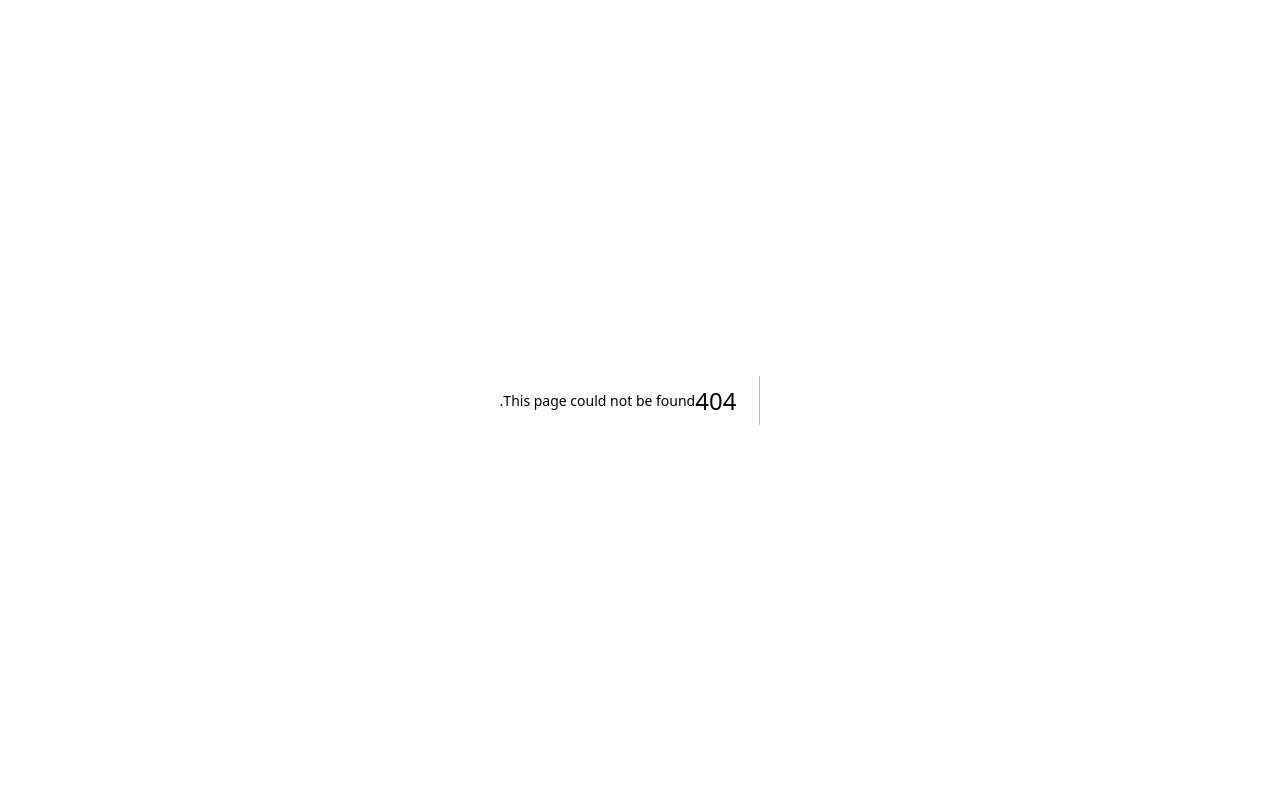
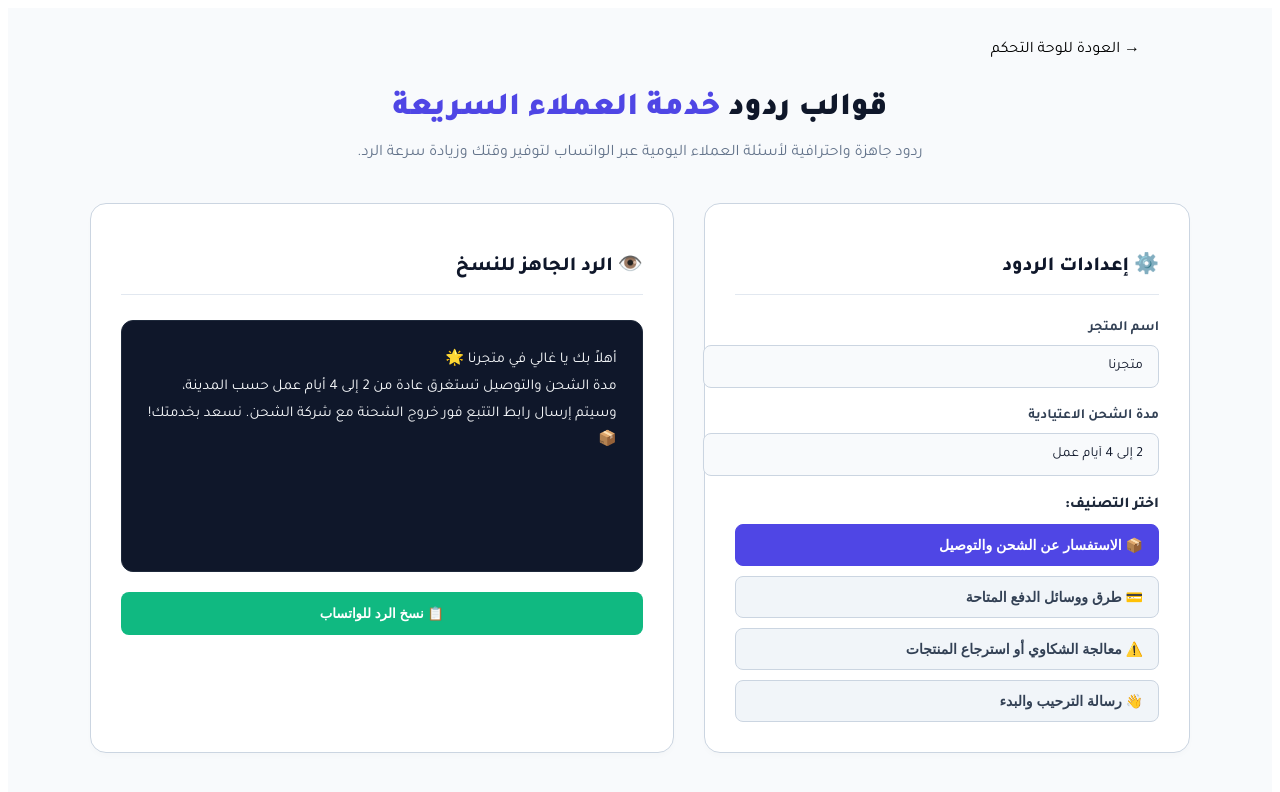
Before and after one commit to engaziasa-lang/engazia-app, a Next.js app: page /hub/support in a window 1280 px wide. Before the commit this address had no page. Shown: the top 792 px of the page. Built offline with nearby package versions, Linux system fonts and the light colour scheme.

Commit message:
Create page.tsx

```diff
--- /dev/null
+++ b/app/hub/support/page.tsx
@@ -0,0 +1,131 @@
+'use client';
+
+import React, { useState } from 'react';
+import Link from 'next/link';
+
+export default function SupportTemplatesTool() {
+  const [storeName, setStoreName] = useState('متجرنا');
+  const [shippingDays, setShippingDays] = useState('2 إلى 4 أيام عمل');
+  const [selectedCategory, setSelectedCategory] = useState<'shipping' | 'payment' | 'issues' | 'greeting'>('shipping');
+
+  const templates = {
+    shipping: `أهلاً بك يا غالي في ${storeName} 🌟
+مدة الشحن والتوصيل تستغرق عادة من ${shippingDays} حسب المدينة، وسيتم إرسال رابط التتبع فور خروج الشحنة مع شركة الشحن. نسعد بخدمتك! 📦`,
+
+    payment: `حياك الله! 💳
+نعم، نوفر وسائل دفع متعددة وآمنة بالكامل:
+- شبكة مدى Mada
+- بطاقات ائتمانية (فيزا / ماستركارد)
+- خدمة الدفع على دفعات (تابي / تمارا)
+- والدفع عند الاستلام (حسب المنطقة).`,
+
+    issues: `نعتذر منك جداً عن هذا الإشكال وصادق الحرص على رضاتك 🤍
+الرجاء تزويدنا برقم الطلب وتصوير المشكلة أو المنتج، وفريق الدعم سيعالج طلبك ويقوم بالتعويض أو الاستبدال فوراً خلال ساعات.`,
+
+    greeting: `أهلاً بك في ${storeName}، كيف يمكننا مساعدتك اليوم؟ نسعد بخدمتك والإجابة عن كافة استفساراتك بكل وقت ✨`
+  };
+
+  const copyTemplate = (text: string) => {
+    navigator.clipboard.writeText(text);
+    alert('تم نسخ الرد الجاهز بنجاح!');
+  };
+
+  return (
+    <div className="tool-container">
+      <style jsx global>{`
+        a { text-decoration: none !important; color: inherit !important; }
+      `}</style>
+
+      <style jsx>{`
+        @import url('https://fonts.googleapis.com/css2?family=Tajawal:wght@400;500;700;800;900&display=swap');
+
+        .tool-container { background-color: #f8fafc; min-height: 100vh; font-family: 'Tajawal', sans-serif; direction: rtl; padding: 30px 20px 70px; }
+
+        .header { max-width: 1000px; margin: 0 auto 30px; display: flex; justify-content: space-between; align-items: center; }
+        .back-btn { background: #ffffff; color: #475569; padding: 10px 20px; border-radius: 8px; font-weight: 700; font-size: 14px; border: 1px solid #cbd5e1; transition: all 0.2s; display: flex; align-items: center; gap: 8px; }
+        .back-btn:hover { background: #f1f5f9; color: #0f172a; }
+
+        .tool-title { text-align: center; margin-bottom: 40px; }
+        .tool-title h1 { font-size: 32px; font-weight: 900; color: #0f172a; margin-bottom: 10px; }
+        .tool-title span { color: #4f46e5; }
+        .tool-title p { color: #64748b; font-size: 16px; }
+
+        .main-grid { display: grid; grid-template-columns: 1fr 1.2fr; gap: 30px; max-width: 1100px; margin: 0 auto; }
+
+        .panel { background: #ffffff; border-radius: 16px; padding: 30px; border: 1px solid #cbd5e1; box-shadow: 0 4px 6px -1px rgba(0,0,0,0.02); }
+        .panel h2 { font-size: 20px; font-weight: 800; color: #0f172a; margin-bottom: 25px; display: flex; align-items: center; gap: 10px; border-bottom: 1px solid #e2e8f0; padding-bottom: 15px; }
+
+        .input-group { margin-bottom: 20px; }
+        .input-group label { display: block; font-size: 14px; font-weight: 700; color: #334155; margin-bottom: 8px; }
+        input { width: 100%; padding: 12px 15px; border-radius: 8px; border: 1px solid #cbd5e1; font-size: 14px; font-family: inherit; background: #f8fafc; color: #0f172a; outline: none; }
+        input:focus { border-color: #4f46e5; background: #ffffff; }
+
+        .category-list { display: flex; flex-direction: column; gap: 10px; }
+        .cat-btn { background: #f1f5f9; border: 1px solid #cbd5e1; color: #334155; padding: 12px 15px; border-radius: 8px; font-weight: 700; font-size: 14px; text-align: right; cursor: pointer; transition: all 0.2s; }
+        .cat-btn.active { background: #4f46e5; color: #ffffff; border-color: #4f46e5; }
+
+        .preview-box { background: #0f172a; color: #f8fafc; border-radius: 12px; padding: 25px; font-size: 15px; line-height: 1.8; white-space: pre-wrap; font-family: inherit; min-height: 200px; border: 1px solid #1e293b; margin-bottom: 20px; }
+
+        .copy-btn { background: #10b981; color: #ffffff; width: 100%; padding: 14px; border-radius: 8px; font-weight: 800; border: none; cursor: pointer; transition: background 0.2s; display: flex; align-items: center; justify-content: center; gap: 8px; }
+        .copy-btn:hover { background: #059669; }
+
+        @media(max-width: 900px) { .main-grid { grid-template-columns: 1fr; } }
+      `}</style>
+
+      <div className="header">
+        <Link href="/hub" className="back-btn">
+          <span>→</span> العودة للوحة التحكم
+        </Link>
+      </div>
+
+      <div className="tool-title">
+        <h1>قوالب ردود <span>خدمة العملاء السريعة</span></h1>
+        <p>ردود جاهزة واحترافية لأسئلة العملاء اليومية عبر الواتساب لتوفير وقتك وزيادة سرعة الرد.</p>
+      </div>
+
+      <div className="main-grid">
+        <div className="panel">
+          <h2>⚙️ إعدادات الردود</h2>
+
+          <div className="input-group">
+            <label>اسم المتجر</label>
+            <input type="text" value={storeName} onChange={(e) => setStoreName(e.target.value)} />
+          </div>
+
+          <div className="input-group">
+            <label>مدة الشحن الاعتيادية</label>
+            <input type="text" value={shippingDays} onChange={(e) => setShippingDays(e.target.value)} />
+          </div>
+
+          <h3 style={{ fontSize: '15px', fontWeight: '800', margin: '20px 0 10px', color: '#1e293b' }}>اختر التصنيف:</h3>
+          <div className="category-list">
+            <button className={`cat-btn ${selectedCategory === 'shipping' ? 'active' : ''}`} onClick={() => setSelectedCategory('shipping')}>
+              📦 الاستفسار عن الشحن والتوصيل
+            </button>
+            <button className={`cat-btn ${selectedCategory === 'payment' ? 'active' : ''}`} onClick={() => setSelectedCategory('payment')}>
+              💳 طرق ووسائل الدفع المتاحة
+            </button>
+            <button className={`cat-btn ${selectedCategory === 'issues' ? 'active' : ''}`} onClick={() => setSelectedCategory('issues')}>
+              ⚠️ معالجة الشكاوي أو استرجاع المنتجات
+            </button>
+            <button className={`cat-btn ${selectedCategory === 'greeting' ? 'active' : ''}`} onClick={() => setSelectedCategory('greeting')}>
+              👋 رسالة الترحيب والبدء
+            </button>
+          </div>
+        </div>
+
+        <div className="panel">
+          <h2>👁️ الرد الجاهز للنسخ</h2>
+
+          <div className="preview-box">
+            {templates[selectedCategory]}
+          </div>
+
+          <button onClick={() => copyTemplate(templates[selectedCategory])} className="copy-btn">
+            📋 نسخ الرد للواتساب
+          </button>
+        </div>
+      </div>
+    </div>
+  );
+}
```
